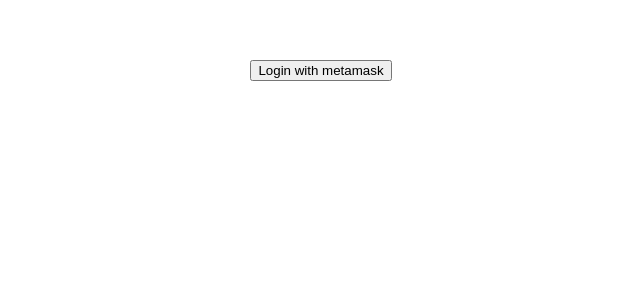
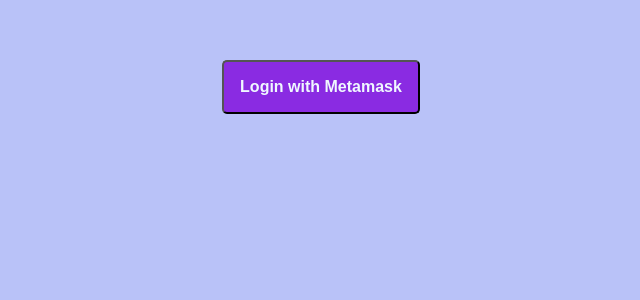
Before and after one commit to PranjayPathak/get_meta_balance, a Vue app: page / in a window 1280 px wide. Shown: the top 300 px of the page, without its empty margins (319-959 px from the left). Built offline with nearby package versions, Linux system fonts and the light colour scheme.

Commit message:
Add basic functionality to get balance of first address

```diff
--- a/src/App.vue
+++ b/src/App.vue
@@ -1,6 +1,13 @@
 <template>
   <div class="login_form_container">
-    <button class="login_button" v-on:click="login">Login with metamask</button>
+    <button
+      v-if="login === false"
+      class="login_button"
+      v-on:click="loginToMeta"
+    >
+      Login with Metamask
+    </button>
+    <h2 v-else>Your balance is {{ balance }} ETH</h2>
   </div>
 </template>
 
@@ -8,28 +15,32 @@
 import Web3 from "web3/dist/web3.min.js";
 export default {
   name: "App",
+  data() {
+    return {
+      login: false,
+      balance: "...",
+    };
+  },
   components: {},
   methods: {
-    async login() {
+    async loginToMeta() {
       if (typeof window.ethereum !== "undefined") {
-        console.log("MetaMask is installed!");
+        // MetaMask is installed
         let web3 = new Web3(window.ethereum);
         try {
           // Request account access
-          await window.ethereum.enable();
+          await window.ethereum.send("eth_requestAccounts");
+
           let accounts = await web3.eth.getAccounts();
-          console.log(accounts);
-
           let balance = await web3.eth.getBalance(accounts[0]);
-          console.log(balance);
-          return true;
-        } catch (e) {
+          this.balance = balance;
+          this.login = true;
+        } catch (err) {
           // User denied access
-          console.error(" User denied access");
-          return false;
+          console.info(" User denied access");
         }
       } else {
-        console.log("Unable to detect MetaMask");
+        alert("Unable to detect MetaMask");
       }
     },
   },
@@ -49,6 +60,22 @@
   box-sizing: border-box;
 }
 
+body {
+  background-color: rgb(185, 194, 248);
+}
+
+.login_button {
+  padding: 1rem;
+  border-radius: 5px;
+  background-color: blueviolet;
+  color: aliceblue;
+  font-weight: 600;
+  font-size: 1rem;
+}
+.login_button:hover {
+  background-color: darkorchid;
+}
+
 h1,
 h2,
 h3,
```
